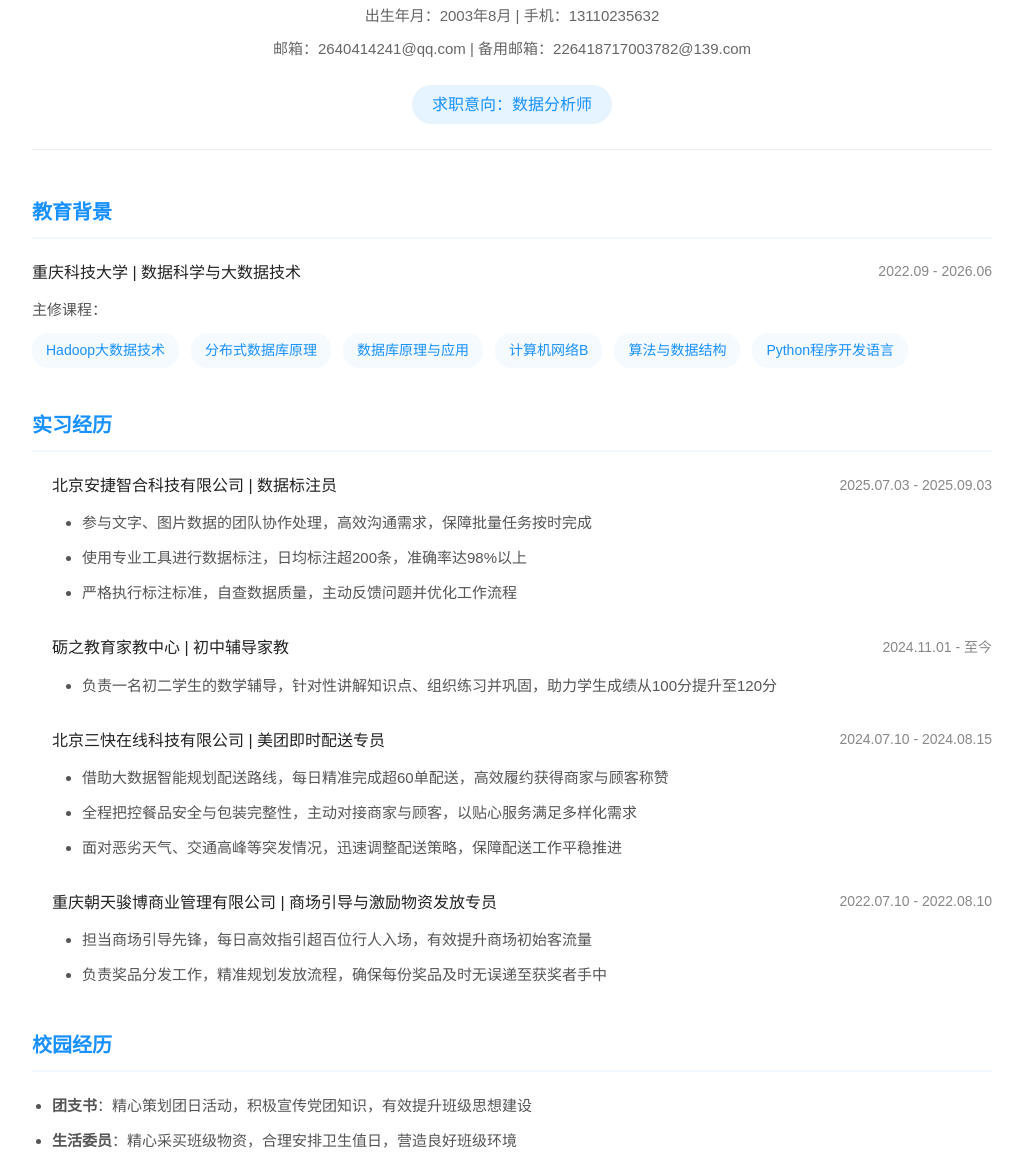
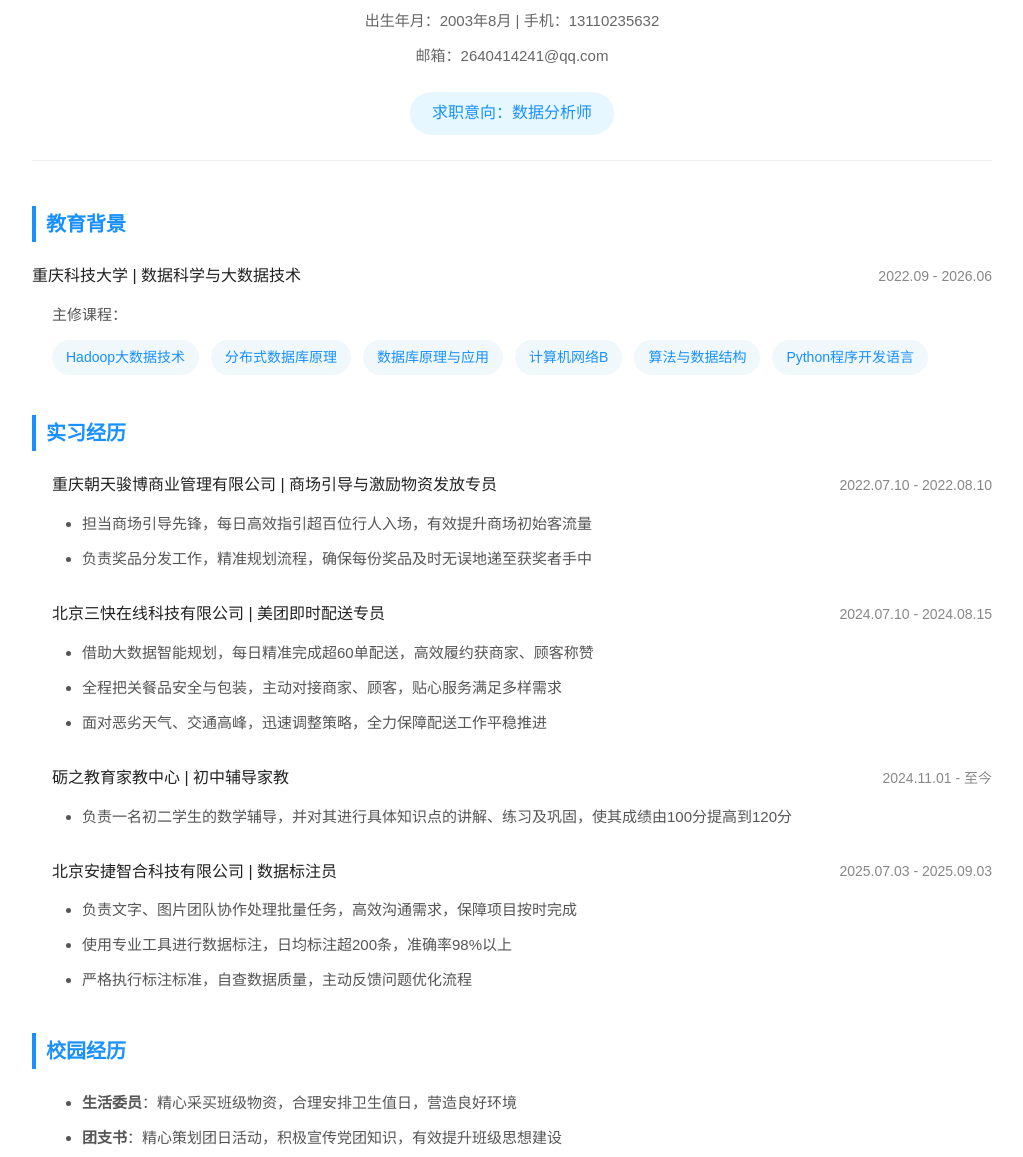
Before and after one commit to yalone320-svg/Yalone.github.io, a plain HTML site: page index.html in a window 1280 px wide. Shown: the part 362-1519 px from the top of the page, without its empty margins (128-1151 px from the left). Drawn offline with Linux system fonts and the light colour scheme.

Commit message:
Update index.html

```diff
--- a/index.html
+++ b/index.html
@@ -12,24 +12,24 @@
         }
         body {
             font-family: "微软雅黑", "PingFang SC", sans-serif;
-            background-color: #f5f5f5;
+            background-color: #f5f7fa;
             color: #333;
-            line-height: 1.7;
+            line-height: 1.8;
             max-width: 1100px;
             margin: 0 auto;
             padding: 40px 20px;
         }
-        .resume-wrapper {
+        .resume-card {
             background-color: white;
-            border-radius: 8px;
-            box-shadow: 0 3px 15px rgba(0, 0, 0, 0.05);
+            border-radius: 10px;
+            box-shadow: 0 3px 12px rgba(0, 0, 0, 0.07);
             padding: 50px;
         }
         .header {
             text-align: center;
             margin-bottom: 45px;
             padding-bottom: 25px;
-            border-bottom: 1px solid #eee;
+            border-bottom: 1px solid #f0f0f0;
         }
         .avatar {
             width: 140px;
@@ -37,26 +37,26 @@
             border-radius: 6px;
             object-fit: cover;
             margin: 0 auto 20px;
-            border: 2px solid #f0f7ff;
+            border: 2px solid #e6f7ff;
         }
         .fullname {
             font-size: 32px;
             color: #222;
             margin-bottom: 12px;
-            font-weight: 600;
+            font-weight: 700;
         }
-        .base-info {
+        .contact-info {
             font-size: 15px;
             color: #666;
             margin-bottom: 8px;
         }
-        .job-want {
+        .job-target {
             display: inline-block;
             margin-top: 15px;
-            padding: 6px 20px;
-            background-color: #e6f4ff;
+            padding: 7px 22px;
+            background-color: #e6f7ff;
             color: #1890ff;
-            border-radius: 20px;
+            border-radius: 25px;
             font-size: 16px;
             font-weight: 500;
         }
@@ -67,14 +67,11 @@
             font-size: 20px;
             color: #1890ff;
             margin-bottom: 20px;
-            padding-bottom: 8px;
-            border-bottom: 2px solid #f0f7ff;
+            padding-left: 10px;
+            border-left: 4px solid #1890ff;
             font-weight: 600;
         }
-        .content-list {
-            margin-left: 20px;
-        }
-        .content-item {
+        .experience-item, .education-item {
             margin-bottom: 28px;
         }
         .item-header {
@@ -84,31 +81,18 @@
             margin-bottom: 10px;
             font-weight: 500;
         }
-        .item-name {
+        .position-company, .major-school {
             color: #222;
             font-size: 16px;
         }
-        .item-date {
+        .time-period {
             color: #888;
             font-size: 14px;
         }
-        .item-desc {
+        .item-content {
             color: #555;
             font-size: 15px;
-            line-height: 1.8;
-        }
-        .course-container {
-            display: flex;
-            flex-wrap: wrap;
-            gap: 12px;
-            margin-top: 10px;
-        }
-        .course-tag {
-            padding: 5px 14px;
-            background-color: #f5fafe;
-            color: #1890ff;
-            border-radius: 16px;
-            font-size: 14px;
+            margin-left: 20px;
         }
         ul {
             list-style-type: disc;
@@ -117,8 +101,21 @@
         li {
             margin-bottom: 8px;
         }
+        .course-list {
+            display: flex;
+            flex-wrap: wrap;
+            gap: 12px;
+            margin-top: 12px;
+        }
+        .course-tag {
+            padding: 5px 14px;
+            background-color: #f0f8fb;
+            color: #1890ff;
+            border-radius: 18px;
+            font-size: 14px;
+        }
         @media (max-width: 768px) {
-            .resume-wrapper {
+            .resume-card {
                 padding: 30px 15px;
             }
             .fullname {
@@ -132,34 +129,34 @@
                 align-items: flex-start;
                 gap: 5px;
             }
-            .course-container {
+            .course-list {
                 gap: 10px;
             }
         }
     </style>
 </head>
 <body>
-    <div class="resume-wrapper">
+    <div class="resume-card">
         <!-- 头部信息 -->
         <div class="header">
             <img src="ymy.jpg" alt="易梦园个人照片" class="avatar">
             <div class="fullname">易梦园</div>
-            <div class="base-info">出生年月：2003年8月 | 手机：13110235632</div>
-            <div class="base-info">邮箱：2640414241@qq.com | 备用邮箱：226418717003782@139.com</div>
-            <div class="job-want">求职意向：数据分析师</div>
+            <div class="contact-info">出生年月：2003年8月 | 手机：13110235632</div>
+            <div class="contact-info">邮箱：2640414241@qq.com</div>
+            <div class="job-target">求职意向：数据分析师</div>
         </div>
 
         <!-- 教育背景 -->
         <div class="section">
             <div class="section-title">教育背景</div>
-            <div class="content-item">
+            <div class="education-item">
                 <div class="item-header">
-                    <div class="item-name">重庆科技大学 | 数据科学与大数据技术</div>
-                    <div class="item-date">2022.09 - 2026.06</div>
+                    <div class="major-school">重庆科技大学 | 数据科学与大数据技术</div>
+                    <div class="time-period">2022.09 - 2026.06</div>
                 </div>
-                <div class="item-desc">
+                <div class="item-content">
                     <div>主修课程：</div>
-                    <div class="course-container">
+                    <div class="course-list">
                         <div class="course-tag">Hadoop大数据技术</div>
                         <div class="course-tag">分布式数据库原理</div>
                         <div class="course-tag">数据库原理与应用</div>
@@ -174,46 +171,50 @@
         <!-- 实习经历 -->
         <div class="section">
             <div class="section-title">实习经历</div>
-            <div class="content-list">
-                <div class="content-item">
+            <div class="item-content">
+                <!-- 实习1 -->
+                <div class="experience-item">
                     <div class="item-header">
-                        <div class="item-name">北京安捷智合科技有限公司 | 数据标注员</div>
-                        <div class="item-date">2025.07.03 - 2025.09.03</div>
+                        <div class="position-company">重庆朝天骏博商业管理有限公司 | 商场引导与激励物资发放专员</div>
+                        <div class="time-period">2022.07.10 - 2022.08.10</div>
                     </div>
-                    <ul class="item-desc">
-                        <li>参与文字、图片数据的团队协作处理，高效沟通需求，保障批量任务按时完成</li>
-                        <li>使用专业工具进行数据标注，日均标注超200条，准确率达98%以上</li>
-                        <li>严格执行标注标准，自查数据质量，主动反馈问题并优化工作流程</li>
+                    <ul>
+                        <li>担当商场引导先锋，每日高效指引超百位行人入场，有效提升商场初始客流量</li>
+                        <li>负责奖品分发工作，精准规划流程，确保每份奖品及时无误地递至获奖者手中</li>
                     </ul>
                 </div>
-                <div class="content-item">
+                <!-- 实习2 -->
+                <div class="experience-item">
                     <div class="item-header">
-                        <div class="item-name">砺之教育家教中心 | 初中辅导家教</div>
-                        <div class="item-date">2024.11.01 - 至今</div>
+                        <div class="position-company">北京三快在线科技有限公司 | 美团即时配送专员</div>
+                        <div class="time-period">2024.07.10 - 2024.08.15</div>
                     </div>
-                    <ul class="item-desc">
-                        <li>负责一名初二学生的数学辅导，针对性讲解知识点、组织练习并巩固，助力学生成绩从100分提升至120分</li>
+                    <ul>
+                        <li>借助大数据智能规划，每日精准完成超60单配送，高效履约获商家、顾客称赞</li>
+                        <li>全程把关餐品安全与包装，主动对接商家、顾客，贴心服务满足多样需求</li>
+                        <li>面对恶劣天气、交通高峰，迅速调整策略，全力保障配送工作平稳推进</li>
                     </ul>
                 </div>
-                <div class="content-item">
+                <!-- 实习3 -->
+                <div class="experience-item">
                     <div class="item-header">
-                        <div class="item-name">北京三快在线科技有限公司 | 美团即时配送专员</div>
-                        <div class="item-date">2024.07.10 - 2024.08.15</div>
+                        <div class="position-company">砺之教育家教中心 | 初中辅导家教</div>
+                        <div class="time-period">2024.11.01 - 至今</div>
                     </div>
-                    <ul class="item-desc">
-                        <li>借助大数据智能规划配送路线，每日精准完成超60单配送，高效履约获得商家与顾客称赞</li>
-                        <li>全程把控餐品安全与包装完整性，主动对接商家与顾客，以贴心服务满足多样化需求</li>
-                        <li>面对恶劣天气、交通高峰等突发情况，迅速调整配送策略，保障配送工作平稳推进</li>
+                    <ul>
+                        <li>负责一名初二学生的数学辅导，并对其进行具体知识点的讲解、练习及巩固，使其成绩由100分提高到120分</li>
                     </ul>
                 </div>
-                <div class="content-item">
+                <!-- 实习4 -->
+                <div class="experience-item">
                     <div class="item-header">
-                        <div class="item-name">重庆朝天骏博商业管理有限公司 | 商场引导与激励物资发放专员</div>
-                        <div class="item-date">2022.07.10 - 2022.08.10</div>
+                        <div class="position-company">北京安捷智合科技有限公司 | 数据标注员</div>
+                        <div class="time-period">2025.07.03 - 2025.09.03</div>
                     </div>
-                    <ul class="item-desc">
-                        <li>担当商场引导先锋，每日高效指引超百位行人入场，有效提升商场初始客流量</li>
-                        <li>负责奖品分发工作，精准规划发放流程，确保每份奖品及时无误递至获奖者手中</li>
+                    <ul>
+                        <li>负责文字、图片团队协作处理批量任务，高效沟通需求，保障项目按时完成</li>
+                        <li>使用专业工具进行数据标注，日均标注超200条，准确率98%以上</li>
+                        <li>严格执行标注标准，自查数据质量，主动反馈问题优化流程</li>
                     </ul>
                 </div>
             </div>
@@ -222,30 +223,35 @@
         <!-- 校园经历 -->
         <div class="section">
             <div class="section-title">校园经历</div>
-            <ul class="content-list item-desc">
+            <div class="item-content">
+                <ul>
+                    <li><strong>生活委员</strong>：精心采买班级物资，合理安排卫生值日，营造良好环境</li>
                     <li><strong>团支书</strong>：精心策划团日活动，积极宣传党团知识，有效提升班级思想建设</li>
-                <li><strong>生活委员</strong>：精心采买班级物资，合理安排卫生值日，营造良好班级环境</li>
                 </ul>
+            </div>
         </div>
 
         <!-- 技能证书 -->
         <div class="section">
             <div class="section-title">技能证书</div>
-            <ul class="content-list item-desc">
+            <div class="item-content">
+                <ul>
                     <li>全国大学英语四级证书</li>
                     <li>机动车驾驶证</li>
-                <li>熟练掌握各类办公软件，具备数据处理相关技能</li>
                 </ul>
+            </div>
         </div>
 
         <!-- 自我评价 -->
         <div class="section">
             <div class="section-title">自我评价</div>
-            <ul class="content-list item-desc">
-                <li>高自驱、强目标感，渴望成功，勇于担当，性格开朗热情，具备良好沟通协作能力</li>
-                <li>勤学善思、积极进取，熟练掌握各类办公软件，能快速适应行业变化与工作需求</li>
-                <li>严于律己、注重细节，以高标准执行各项工作任务，具备较强的责任心与执行力</li>
+            <div class="item-content">
+                <ul>
+                    <li>高自驱，强目标，渴望成功，勇于担当，开朗热情</li>
+                    <li>勤学习，常进取，熟练掌握各类办公软件，适应行业变化需求</li>
+                    <li>严律己，重细节，高标准执行工作任务</li>
                 </ul>
+            </div>
         </div>
     </div>
 </body>
```
Lines whose indentation alone changed are shown as unchanged.
